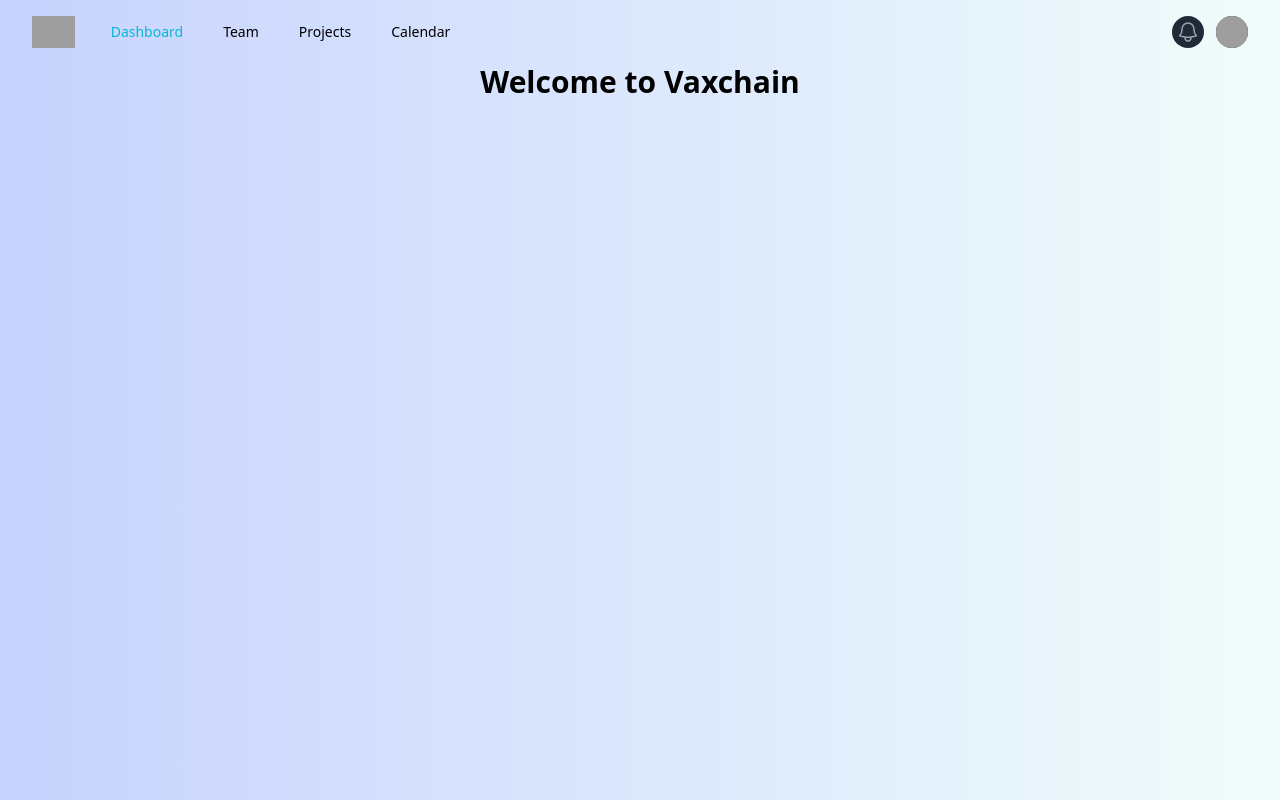
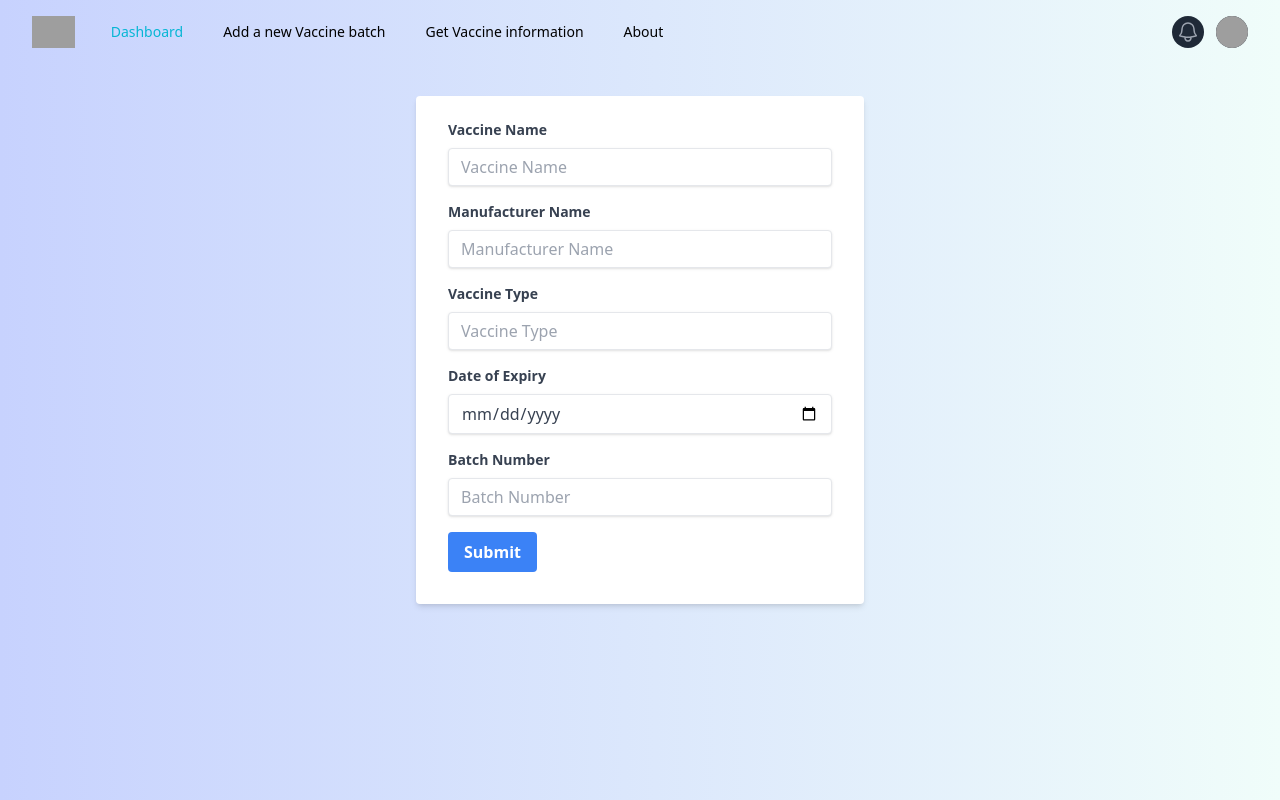
Before and after one commit to CMPN-CODECELL/Syrus-2024-Web3-Localghost, a React (Create React App) app in the folder frontend/: page /form in a window 1280 px wide. Built offline with nearby package versions, Linux system fonts and the light colour scheme; grey boxes are pictures that could not be loaded.

Commit message:
Vaccine form and homepage

```diff
--- a/frontend/package.json
+++ b/frontend/package.json
@@ -10,6 +10,7 @@
     "@testing-library/user-event": "^13.5.0",
     "react": "^18.2.0",
     "react-dom": "^18.2.0",
+    "react-router-dom": "^6.22.1",
     "react-scripts": "5.0.1",
     "web-vitals": "^2.1.4"
   },
--- a/frontend/src/App.js
+++ b/frontend/src/App.js
@@ -1,14 +1,33 @@
 import logo from './logo.svg';
 import './App.css';
 import Navbar from './components/Navbar';
+import FormComponent from './components/FormComponent';
+import { BrowserRouter as Router,Routes, Switch, Route, BrowserRouter } from 'react-router-dom';
+import Homepage from './components/Homepage';
+import FormPage from './components/FormPage';
 
 function App() {
   return (
     <div className="h-screen bg-gradient-to-r from-indigo-200 to-teal-50">
-      <Navbar />
+      {/* <Navbar />
       <h1 className="text-3xl font-bold text-center">
         Welcome to Vaxchain
-      </h1>
+      </h1> */}
+      {/* <BrowserRouter>
+      <Routes>
+        <Route exact path="/" component={Navbar} />
+        <Route path="/form" component={FormComponent} />
+      </Routes>
+      </BrowserRouter> */}
+
+      <BrowserRouter>
+        <Routes>
+          <Route path="/" element={<Homepage/>} />
+          <Route path="/form" element={<FormPage/>} />
+        </Routes>
+      </BrowserRouter>
+
+
 
     </div>
   );
--- /dev/null
+++ b/frontend/src/components/FormComponent.jsx
@@ -0,0 +1,111 @@
+import React, { useState } from 'react';
+
+const FormComponent = () => {
+  const [formData, setFormData] = useState({
+    vaccineName: '',
+    manufacturerName: '',
+    vaccineType: '',
+    dateOfExpiry: '',
+    batchNumber: ''
+  });
+
+  const handleChange = (e) => {
+    setFormData({
+      ...formData,
+      [e.target.name]: e.target.value
+    });
+  };
+
+  const handleSubmit = (e) => {
+    e.preventDefault();
+    const formDataJson = JSON.stringify(formData);
+    console.log(formDataJson);
+  };
+
+  return (
+    <div className="container mx-auto mt-8">
+      <form onSubmit={handleSubmit} className="max-w-md mx-auto bg-white shadow-md rounded px-8 pt-6 pb-8 mb-4">
+        <div className="mb-4">
+          <label className="block text-gray-700 text-sm font-bold mb-2" htmlFor="vaccineName">
+            Vaccine Name
+          </label>
+          <input
+            className="shadow appearance-none border rounded w-full py-2 px-3 text-gray-700 leading-tight focus:outline-none focus:shadow-outline"
+            id="vaccineName"
+            type="text"
+            placeholder="Vaccine Name"
+            name="vaccineName"
+            value={formData.vaccineName}
+            onChange={handleChange}
+          />
+        </div>
+        <div className="mb-4">
+          <label className="block text-gray-700 text-sm font-bold mb-2" htmlFor="manufacturerName">
+            Manufacturer Name
+          </label>
+          <input
+            className="shadow appearance-none border rounded w-full py-2 px-3 text-gray-700 leading-tight focus:outline-none focus:shadow-outline"
+            id="manufacturerName"
+            type="text"
+            placeholder="Manufacturer Name"
+            name="manufacturerName"
+            value={formData.manufacturerName}
+            onChange={handleChange}
+          />
+        </div>
+        <div className="mb-4">
+          <label className="block text-gray-700 text-sm font-bold mb-2" htmlFor="vaccineType">
+            Vaccine Type
+          </label>
+          <input
+            className="shadow appearance-none border rounded w-full py-2 px-3 text-gray-700 leading-tight focus:outline-none focus:shadow-outline"
+            id="vaccineType"
+            type="text"
+            placeholder="Vaccine Type"
+            name="vaccineType"
+            value={formData.vaccineType}
+            onChange={handleChange}
+          />
+        </div>
+        <div className="mb-4">
+          <label className="block text-gray-700 text-sm font-bold mb-2" htmlFor="dateOfExpiry">
+            Date of Expiry
+          </label>
+          <input
+            className="shadow appearance-none border rounded w-full py-2 px-3 text-gray-700 leading-tight focus:outline-none focus:shadow-outline"
+            id="dateOfExpiry"
+            type="date"
+            placeholder="Date of Expiry"
+            name="dateOfExpiry"
+            value={formData.dateOfExpiry}
+            onChange={handleChange}
+          />
+        </div>
+        <div className="mb-4">
+          <label className="block text-gray-700 text-sm font-bold mb-2" htmlFor="batchNumber">
+            Batch Number
+          </label>
+          <input
+            className="shadow appearance-none border rounded w-full py-2 px-3 text-gray-700 leading-tight focus:outline-none focus:shadow-outline"
+            id="batchNumber"
+            type="text"
+            placeholder="Batch Number"
+            name="batchNumber"
+            value={formData.batchNumber}
+            onChange={handleChange}
+          />
+        </div>
+        <div className="flex items-center justify-between">
+          <button
+            className="bg-blue-500 hover:bg-blue-700 text-white font-bold py-2 px-4 rounded focus:outline-none focus:shadow-outline"
+            type="submit"
+          >
+            Submit
+          </button>
+        </div>
+      </form>
+    </div>
+  );
+};
+
+export default FormComponent;
--- /dev/null
+++ b/frontend/src/components/FormPage.jsx
@@ -0,0 +1,14 @@
+import React from 'react'
+import FormComponent from './FormComponent'
+import Navbar from './Navbar'
+
+function FormPage() {
+  return (
+  <div className="h-screen bg-gradient-to-r from-indigo-200 to-teal-50">
+    <Navbar/>
+    <FormComponent/>
+    </div>
+  )
+}
+
+export default FormPage
--- /dev/null
+++ b/frontend/src/components/Homepage.jsx
@@ -0,0 +1,15 @@
+import React from 'react'
+import Navbar from './Navbar'
+
+function Homepage() {
+  return (
+    <div className="h-screen bg-gradient-to-r from-indigo-200 to-teal-50">
+        <Navbar/>
+        <h1 className="text-3xl font-bold text-center">
+        Welcome to Vaxchain
+        </h1>
+    </div>
+  )
+}
+
+export default Homepage
--- a/frontend/src/components/Navbar.jsx
+++ b/frontend/src/components/Navbar.jsx
@@ -3,10 +3,10 @@ import { Disclosure, Menu, Transition } from '@headlessui/react'
 import { Bars3Icon, BellIcon, XMarkIcon } from '@heroicons/react/24/outline'
 
 const navigation = [
-  { name: 'Dashboard', href: '#', current: true },
-  { name: 'Team', href: '#', current: false },
-  { name: 'Projects', href: '#', current: false },
-  { name: 'Calendar', href: '#', current: false },
+  { name: 'Dashboard', href: '/', current: true },
+  { name: 'Add a new Vaccine batch', href: '/form', current: false },
+  { name: 'Get Vaccine information', href: '#', current: false },
+  { name: 'About', href: '#', current: false },
 ]
 
 function classNames(...classes) {
```
Also changed, not shown: 1 other file (tests, documents, lock files or other folders).
